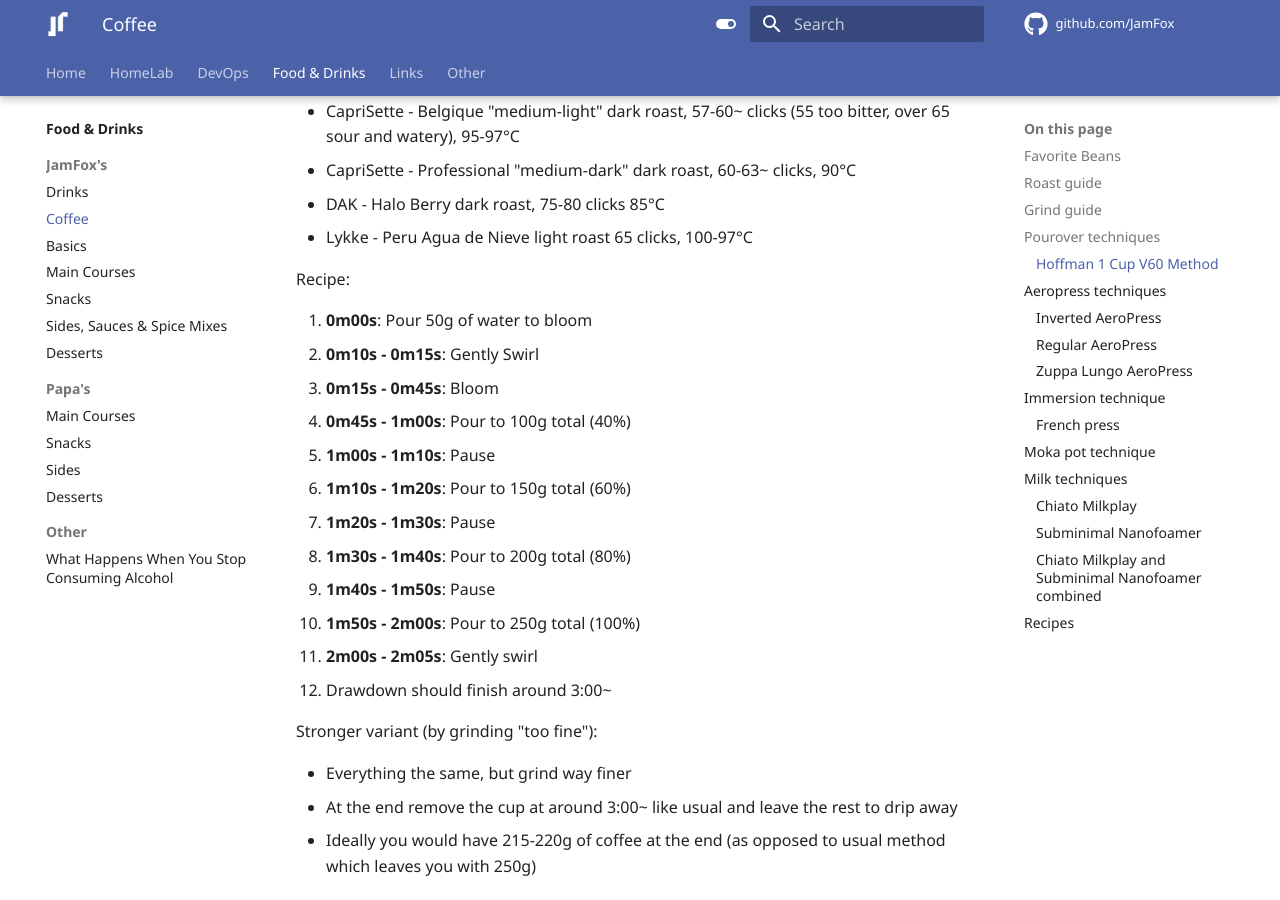
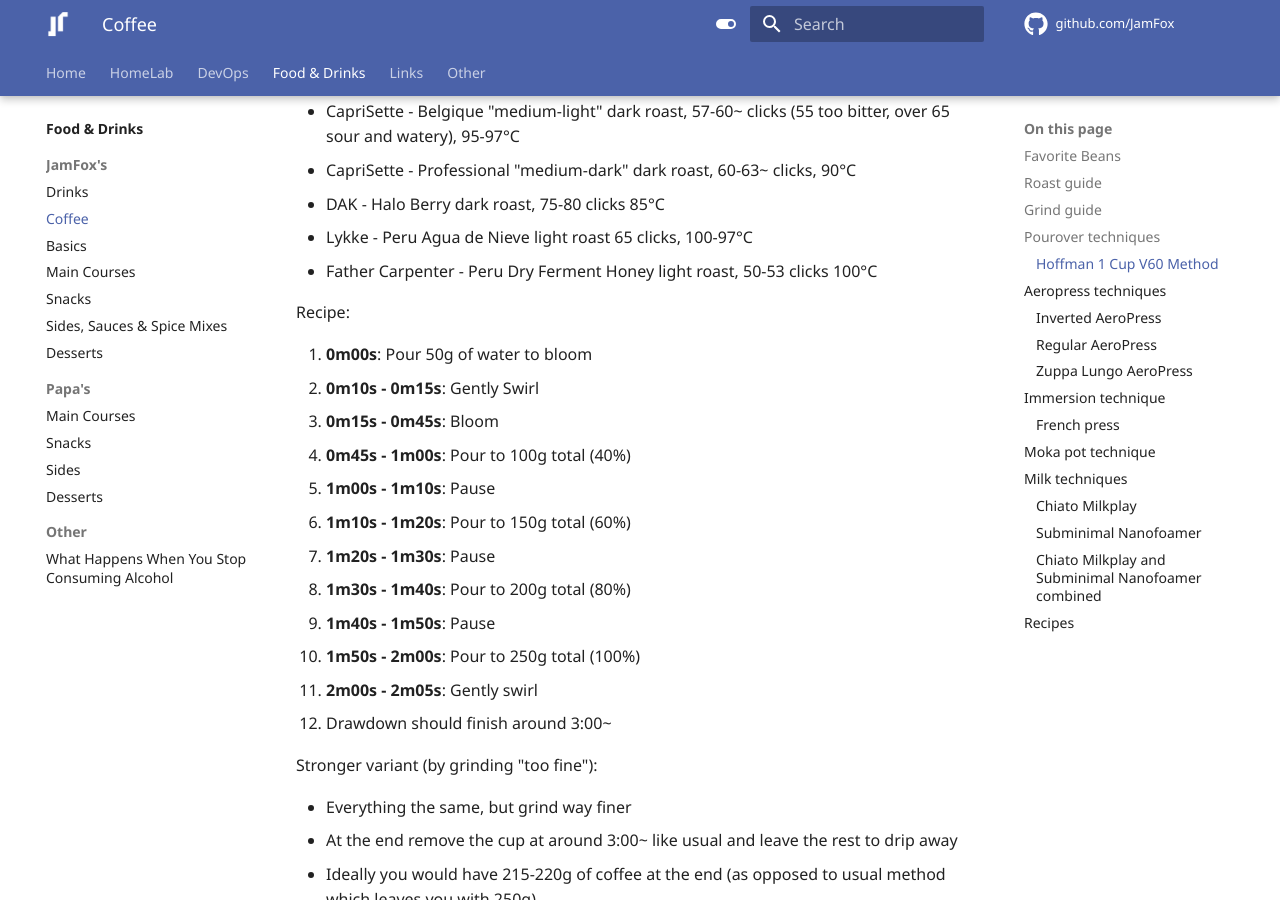
Before and after one commit to JamFox/docs.jamfox.dev, an MkDocs documentation site: the page built from docs/content/food/coffee.md, in a window 1280 px wide and 900 px high, scrolled down 2082 px. Built offline with MkDocs 1.6.1 and Material for MkDocs 9.7.7, drawn with Linux system fonts in a browser that asks for light colours; plug-ins that fetch from the network failed and are left out; comment, search, counter and statistics services are not loaded.

Commit message:
add father carpenter v60

```diff
--- a/docs/content/food/coffee.md
+++ b/docs/content/food/coffee.md
@@ -56,6 +56,7 @@ Examples with Kingrinder K6:
 - CapriSette - Professional "medium-dark" dark roast, 60-63~ clicks, 90°C
 - DAK - Halo Berry dark roast, 75-80 clicks 85°C
 - Lykke - Peru Agua de Nieve light roast 65 clicks, 100-97°C
+- Father Carpenter - Peru Dry Ferment Honey light roast, 50-53 clicks 100°C
 
 Recipe:
 
```
